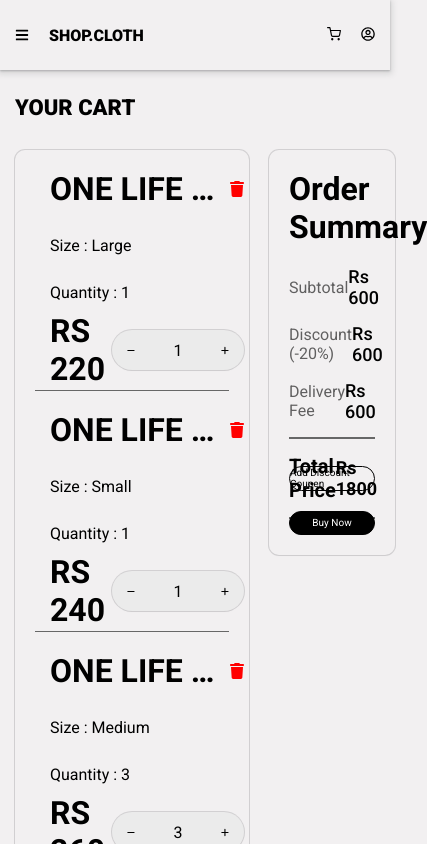
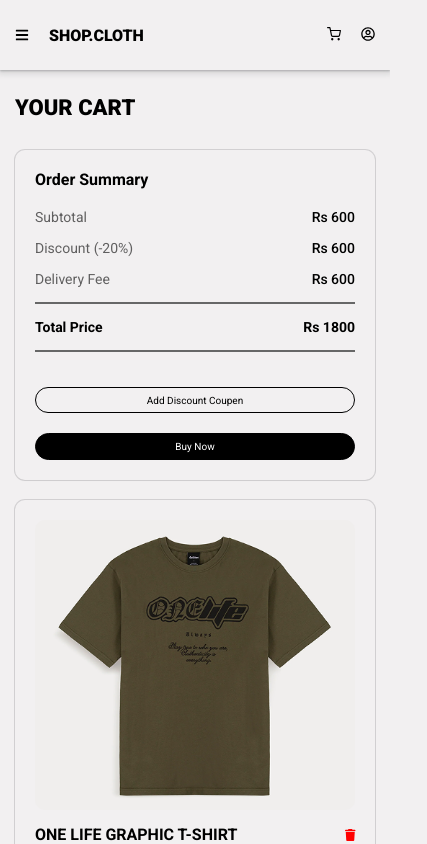
Before and after one commit to Blessen25/clothappcstm, a React (Create React App) app in the folder frontend/clothapp/: page /cart in a window 390 px wide. Shown: the top 844 px of the page, 427 px wide, since content can reach past the window. Built offline with nearby package versions, Linux system fonts and the light colour scheme.

Commit message:
Commited Changes

```diff
--- a/frontend/clothapp/src/components/cart/cart.css
+++ b/frontend/clothapp/src/components/cart/cart.css
@@ -143,6 +143,7 @@ body {
 
     color: red;
     font-size: 16px;
+    cursor: pointer;
 }
 
 .totalsubtotalcstmdiv {
@@ -278,6 +279,73 @@ body {
     text-align: center;
 }
 
+@media screen and (min-width : 991px) and (max-width: 1199px) {
+
+    .amountchild  {
+
+        width: 40%;
+    }
+
+    .itemschild {
+
+        width: 60%;
+    }
+
+    .nameanddeletebutton h1 {
+
+        font-size: 22px;
+    }
+
+    .priceandquantitydiv h1 {
+
+        font-size: 20px;
+    }
+
+    .quantitydivbtncstm {
+
+        width: 160px;
+    }
+
+    .amountdiv h1{
+        font-size: 22px;
+    }
+
+    .subtitlecstmdiv h1 {
+
+        font-size: 20px;
+    }
+
+    .activatecoupentextinput {
+
+        width: 50%;
+    }
+
+    .buttonactivatecoupencstm {
+
+        width: 50%;
+    }
+
+}
+
+@media screen and (max-width: 991px) {
+
+    .cartamountanditemparent {
+
+        flex-wrap: wrap;
+        flex-direction: column-reverse;
+    }
+
+    .amountchild {
+
+        width: 100%;
+    }
+
+    .itemschild {
+
+        width: 100%;
+    }
+}
+
 @media screen and (max-width: 767px) {
 
     .addtocartintro {
@@ -304,6 +372,31 @@ body {
     .buttonactivatecoupencstm {
 
         font-size: 12px;
+    }
+
+    .nameanddeletebutton h1{
+
+        font-size: 22px;
+    }
+
+    .contentdivparent p {
+
+        font-size: 15px;
+    }
+
+    .priceandquantitydiv h1 {
+
+        font-size: 20px;
+    }
+
+    .amountdiv h1 {
+
+        font-size: 22px;
+    }
+
+    .subtitlecstmdiv h1 {
+
+        font-size: 20px;
     }
 }
 
@@ -338,4 +431,98 @@ body {
 
         font-size: 10px;
     }
+
+    .amountdiv h1 {
+
+        font-size: 16px;
+    }
+
+    .subtitlecstmdiv h1 {
+
+        font-size: 14px;
+    }
+
+    .subtitlecstmdiv p{
+
+        font-size: 14px;
+    }
+
+    .subtitlecstmdiv h2 {
+
+        font-size: 14px;
+    }
+
+    .subtitlecstmdiv h3 {
+
+        font-size: 14px;
+    }
+
+    .amountdiv {
+
+        height: 330px;
+    }
+
+    .nameanddeletebutton h1 {
+
+        font-size: 16px;
+    }
+
+    .contentdivparent p {
+
+        font-size: 14px;
+    }
+
+    .priceandquantitydiv h1{
+
+        font-size: 14px;
+    }
+
+    .quantitydivbtncstm {
+
+        width: 120px;
+        height: 30px;
+    }
+
+    .quantitydivbtncstm p {
+
+        font-size: 10px;
+    }
+
+    .trashcancstm {
+
+        font-size: 12px;
+    }
+
+    .imagecstmchils {
+
+        object-fit: contain;
+    }
+
+    .additemstocarthead {
+
+        font-size: 16px;
+    }
 }
+
+@media screen and (max-width: 425px) {
+    .itemdivparent {
+
+        flex-wrap: wrap;
+    }
+
+    .imagedivparent  {
+
+        width: 100%;
+        height: 290px;
+    }
+
+    .contentdivparent {
+
+        gap: 15px;
+    }
+
+    .imagecstmchils {
+
+        object-fit: cover;
+    }
+}
--- a/frontend/clothapp/src/components/cart/cart.tsx
+++ b/frontend/clothapp/src/components/cart/cart.tsx
@@ -123,7 +123,7 @@ const AddtoCart = () => {
 
                             </div>
                             {!activatecoupen && (
-                                <a href="#" className="buttonaddtocartcstm buttonaddtocartcstm2" onClick={handleActivateCoupen}>Add Discount Coupen</a>
+                                <a href="#" className="buttonaddtocartcstm buttonaddtocartcstm1" onClick={handleActivateCoupen}>Add Discount Coupen</a>
                             )}
                             {activatecoupen && (
                                 <div className="activatecoupen">
@@ -131,7 +131,7 @@ const AddtoCart = () => {
                                 <a href="#" className="buttonactivatecoupencstm">Add Discount</a>
                                 </div>
                             )}
-                            <a href="#" className="buttonaddtocartcstm buttonaddtocartcstm1">Buy Now</a>
+                            <a href="#" className="buttonaddtocartcstm buttonaddtocartcstm2">Buy Now</a>
                         </div>
                     </div>
                         </>
```
